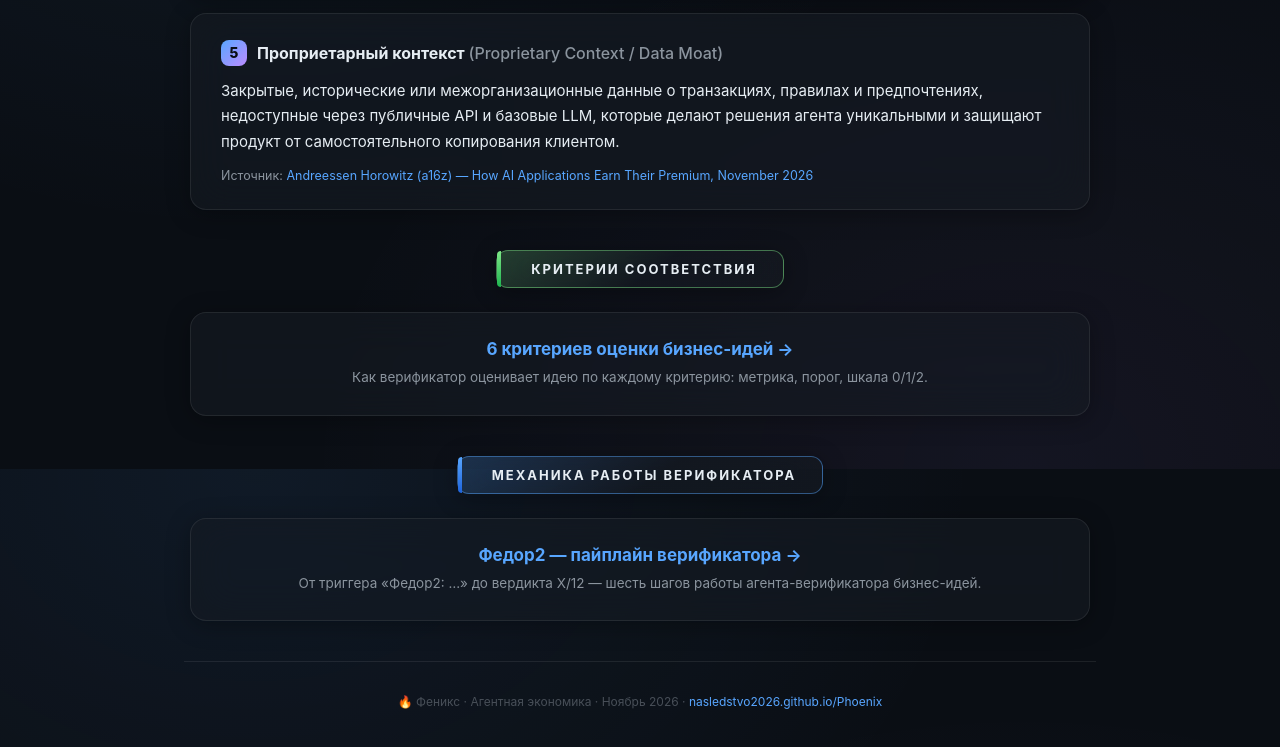
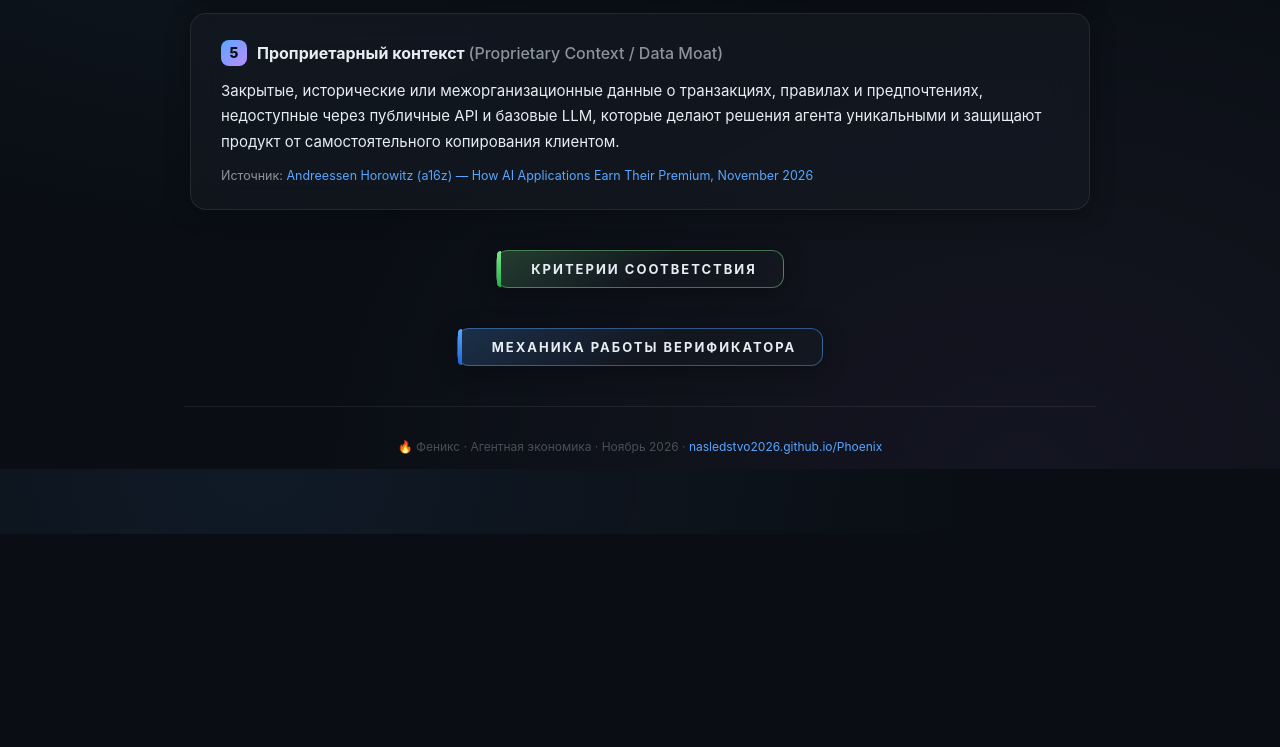
Before and after one commit to nasledstvo2026/Phoenix, a plain HTML site: page agentic-economy.html in a window 1280 px wide. Shown: the part 1131-1878 px from the top of the page. After the commit the page ends 1665 px from the top, so only its background shows below. Drawn offline with Linux system fonts and the light colour scheme.

Commit message:
Плашки «Критерии соответствия» и «Механика» — кликабельные кнопки-гиперссылки

```diff
--- a/agentic-economy.html
+++ b/agentic-economy.html
@@ -6,6 +6,10 @@
   <title>Агентная экономика — Феникс 🔥</title>
   <link rel="stylesheet" href="theme.css">
   <link rel="stylesheet" href="style.css">
+  <style>
+    .plaque-link { text-decoration: none; display: inline-block; cursor: pointer; transition: transform .2s ease, filter .2s ease; }
+    .plaque-link:hover { transform: translateY(-2px); filter: brightness(1.18); }
+  </style>
 </head>
 <body>
 <div class="container">
@@ -79,24 +83,18 @@
 
   </div>
 
-  <!-- ═══ Плашка: Критерии соответствия ═══ -->
+  <!-- ═══ Плашка: Критерии соответствия (кнопка) ═══ -->
   <div style="text-align:center;margin:40px 0 24px;">
-    <span style="display:inline-block;font-size:13px;font-weight:700;letter-spacing:2px;text-transform:uppercase;padding:10px 26px 10px 34px;border-radius:12px;background:linear-gradient(145deg,rgba(126,231,135,0.22) 0%,rgba(22,27,34,0.6) 55%);backdrop-filter:blur(20px) saturate(1.4);-webkit-backdrop-filter:blur(20px) saturate(1.4);border:1px solid rgba(126,231,135,0.45);color:var(--text);box-shadow:0 4px 24px rgba(0,0,0,.3);position:relative;">Критерии соответствия<span style="position:absolute;left:0;top:0;bottom:0;width:4px;border-radius:12px 0 0 12px;background:linear-gradient(180deg,#7ee787,#1eb450);"></span></span>
+    <a class="plaque-link" href="agentic-economy-criteria.html">
+      <span style="display:inline-block;font-size:13px;font-weight:700;letter-spacing:2px;text-transform:uppercase;padding:10px 26px 10px 34px;border-radius:12px;background:linear-gradient(145deg,rgba(126,231,135,0.22) 0%,rgba(22,27,34,0.6) 55%);backdrop-filter:blur(20px) saturate(1.4);-webkit-backdrop-filter:blur(20px) saturate(1.4);border:1px solid rgba(126,231,135,0.45);color:var(--text);box-shadow:0 4px 24px rgba(0,0,0,.3);position:relative;">Критерии соответствия<span style="position:absolute;left:0;top:0;bottom:0;width:4px;border-radius:12px 0 0 12px;background:linear-gradient(180deg,#7ee787,#1eb450);"></span></span>
+    </a>
   </div>
 
-  <div class="item" style="max-width:900px;margin:0 auto;text-align:center;padding:26px 30px;">
-    <div style="font-size:17px;font-weight:700;color:var(--text);margin-bottom:8px;"><a href="agentic-economy-criteria.html">6 критериев оценки бизнес-идей →</a></div>
-    <div style="font-size:13.5px;color:var(--text-dim);line-height:1.6;">Как верификатор оценивает идею по каждому критерию: метрика, порог, шкала 0/1/2.</div>
-  </div>
-
-  <!-- ═══ Плашка: Механика работы верификатора ═══ -->
+  <!-- ═══ Плашка: Механика работы верификатора (кнопка) ═══ -->
   <div style="text-align:center;margin:40px 0 24px;">
-    <span style="display:inline-block;font-size:13px;font-weight:700;letter-spacing:2px;text-transform:uppercase;padding:10px 26px 10px 34px;border-radius:12px;background:linear-gradient(145deg,rgba(88,166,255,0.22) 0%,rgba(22,27,34,0.6) 55%);backdrop-filter:blur(20px) saturate(1.4);-webkit-backdrop-filter:blur(20px) saturate(1.4);border:1px solid rgba(88,166,255,0.45);color:var(--text);box-shadow:0 4px 24px rgba(0,0,0,.3);position:relative;">Механика работы верификатора<span style="position:absolute;left:0;top:0;bottom:0;width:4px;border-radius:12px 0 0 12px;background:linear-gradient(180deg,#58a6ff,#1e64dc);"></span></span>
-  </div>
-
-  <div class="item" style="max-width:900px;margin:0 auto;text-align:center;padding:26px 30px;">
-    <div style="font-size:17px;font-weight:700;color:var(--text);margin-bottom:8px;"><a href="agentic-economy-mechanics.html">Федор2 — пайплайн верификатора →</a></div>
-    <div style="font-size:13.5px;color:var(--text-dim);line-height:1.6;">От триггера «Федор2: …» до вердикта X/12 — шесть шагов работы агента-верификатора бизнес-идей.</div>
+    <a class="plaque-link" href="agentic-economy-mechanics.html">
+      <span style="display:inline-block;font-size:13px;font-weight:700;letter-spacing:2px;text-transform:uppercase;padding:10px 26px 10px 34px;border-radius:12px;background:linear-gradient(145deg,rgba(88,166,255,0.22) 0%,rgba(22,27,34,0.6) 55%);backdrop-filter:blur(20px) saturate(1.4);-webkit-backdrop-filter:blur(20px) saturate(1.4);border:1px solid rgba(88,166,255,0.45);color:var(--text);box-shadow:0 4px 24px rgba(0,0,0,.3);position:relative;">Механика работы верификатора<span style="position:absolute;left:0;top:0;bottom:0;width:4px;border-radius:12px 0 0 12px;background:linear-gradient(180deg,#58a6ff,#1e64dc);"></span></span>
+    </a>
   </div>
 
   <div class="footer">
```
